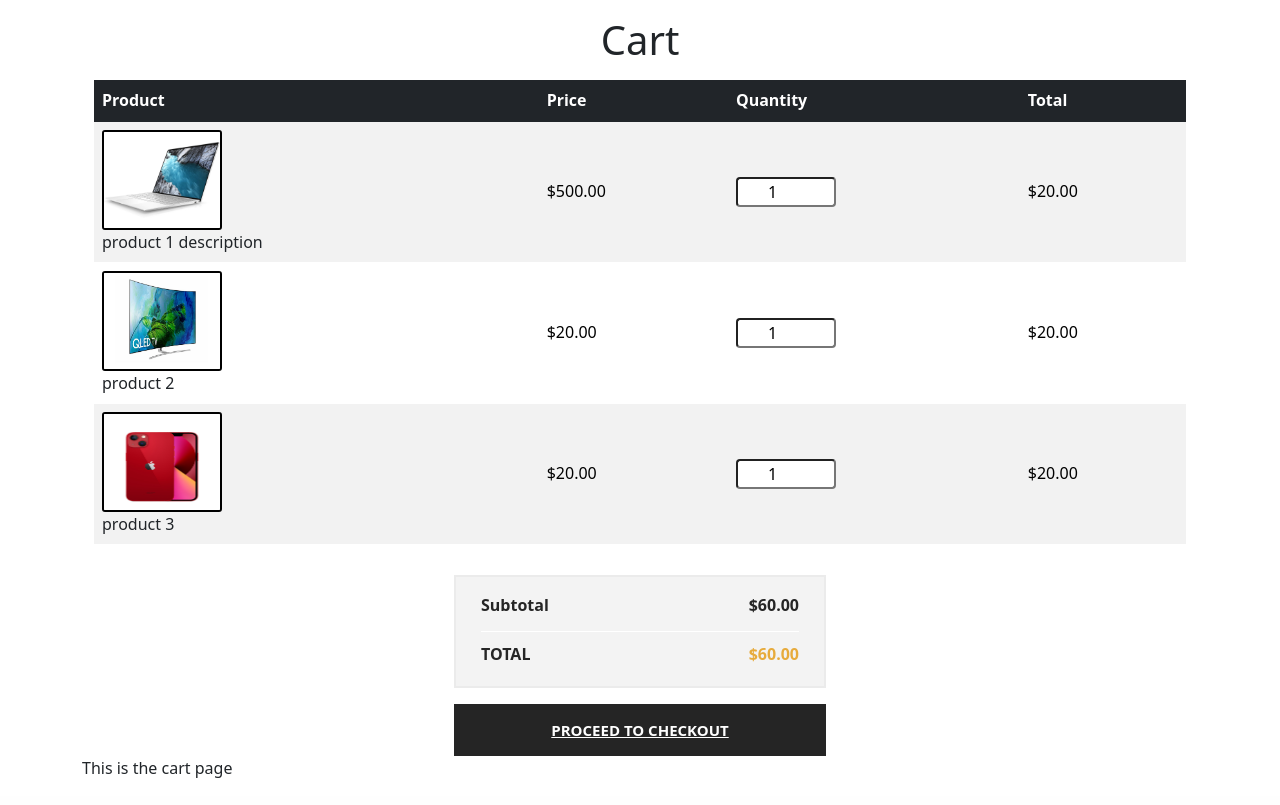
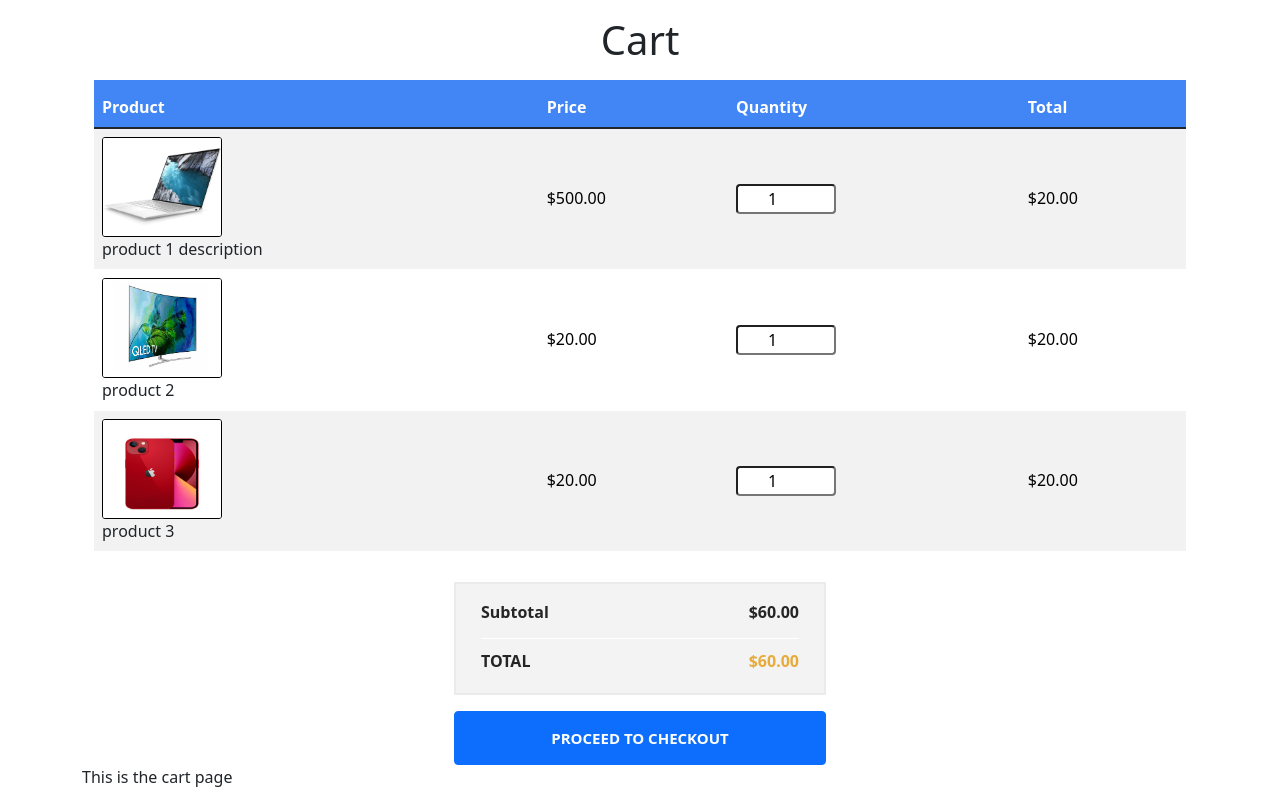
Before and after one commit to kewablay/ecom, a Django app: template store/templates/store/cart.html in a window 1280 px wide. Shown: the part 56-861 px from the top of the page. Before the commit the page ends 834 px from the top, so only its background shows below. Run offline with Django 3.2, Linux system fonts and the light colour scheme; the template is opened without the code that fills it, so the values that code supplies are empty; some libraries are stand-ins or nearby versions.

Commit message:
added changes

```diff
--- a/static/css/main.css
+++ b/static/css/main.css
@@ -54,6 +54,11 @@
     margin-bottom: 30px;
     border-bottom: 1px solid #fff;
 }
+.cart .table thead{
+    height: 3rem;
+    background-color: #4285F4;
+}
+
 .cart .table thead tr th{
     border-top:0px;
     font-size:16px;
@@ -61,7 +66,7 @@
     border-bottom:0px;
 }
 .cart .table thead tr td{
-    padding-top:30px;
+    padding-top: 30px;
     padding-bottom: 30px;
     vertical-align: middle;
     align-self: center;
@@ -72,7 +77,7 @@
     height: 100px;
 }
 .cart .table tbody tr td .main .d-flex img{
-    border: 2px solid #000;
+    border: 1px solid #000;
     border-radius: 3px;
     width: 100%;
 
@@ -145,7 +150,7 @@
     font-size:15px;
     font-weight: bold;
     color:#fff;
-    background:#252525;
+    /* background:#252525; */
     text-transform: uppercase;
     padding:15px 25px 14px 25px;
     display: block;
--- a/store/templates/store/cart.html
+++ b/store/templates/store/cart.html
@@ -8,7 +8,7 @@
             <div class="cart">
                 <div class="table-responsive">
                     <table class="table table-striped">
-                    <thead class="table-dark">
+                        <thead class="t-head">
                             <tr>
                                 <th scope="col"class="text-white">Product</th>
                                 <th scope="col"class="text-white">Price</th>
@@ -107,7 +107,7 @@
                 <li class="cart-total">Total
                 <span>$60.00</span></li>
             </ul>
-            <a href="#"class="proceed-btn">Proceed to Checkout</a>
+            <a href="{% url 'checkout' %}"class="btn btn-primary proceed-btn">Proceed to Checkout</a>
         </div>
     </div>
 <p>This is the cart page</p>
```
Lines whose indentation alone changed are shown as unchanged.
